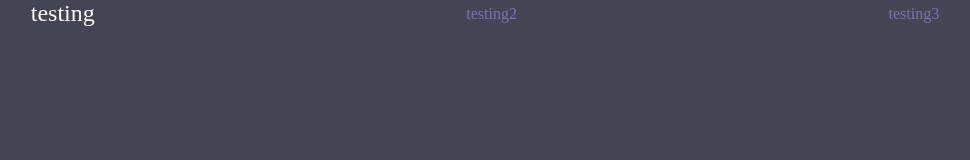
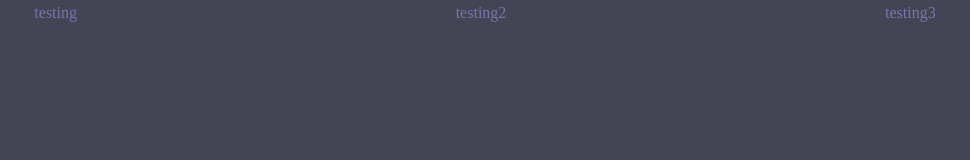
Before and after one commit to Lunar-Winter-Dev/Lunar-Winter-Dev.github.io, a plain HTML site: page templates/html/navbar.html in a window 1280 px wide. Shown: the whole page, without its empty margins (155-1125 px from the left). Drawn offline with Linux system fonts and the light colour scheme.

Commit message:
Update navbar.html

```diff
--- a/templates/html/navbar.html
+++ b/templates/html/navbar.html
@@ -16,13 +16,15 @@
 			.item {
 				flex-grow: 1;
 				text-align: center;
-				font-size: 1em;
-				transition: font-size 1s ease-in-out, color 1s ease-in-out;
+				font-size: 16px;
+				margin-top: 4px;
+				transition: font-size 1s ease-in-out, color 1s ease-in-out, margin-top 1s ease-in-out;
 			}
 
 			.item:hover {
+				margin-top: 0px;
 				color: #fff;
-				font-size: 1.5em;
+				font-size: 24px;
 			}
 		</style>
 	</head>
```
